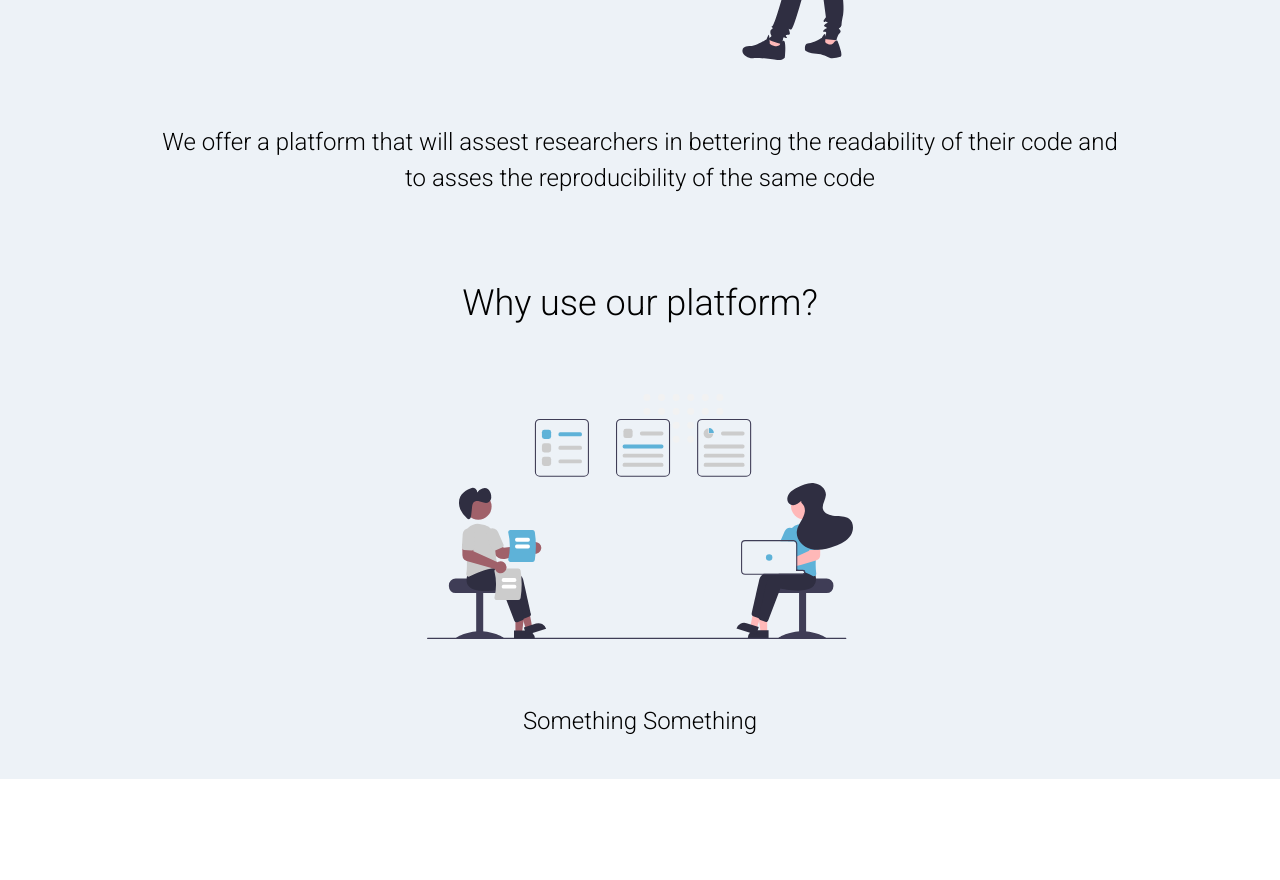
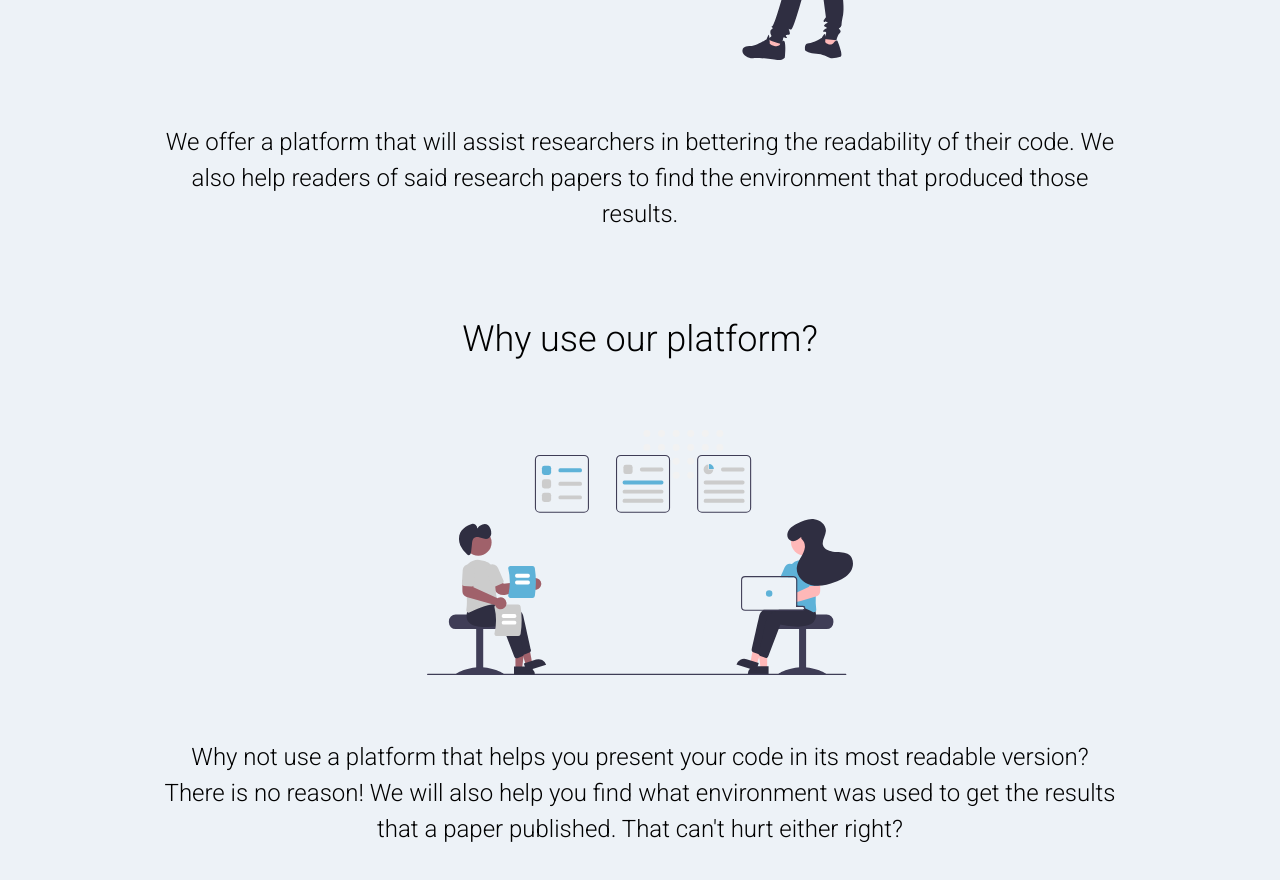
Before and after one commit to BostonUniversitySeniorDesign/21-05-Re3, a React (Create React App) app in the folder re3-client/: page / in a window 1280 px wide. Shown: the part 1220-2100 px from the top of the page. Before the commit the page ends 1999 px from the top, so only its background shows below. Built offline with nearby package versions, Linux system fonts and the light colour scheme; no server answers.

Commit message:
very small tweaks here and there

```diff
--- /dev/null
+++ b/re3-client/src/components/Transition.js
@@ -0,0 +1,24 @@
+import React from 'react';
+import Header from '../components/RatingHeader';
+import thinking from '../assets/img/undraw_thought_process_67my.svg'
+
+const Transition = () => {
+    return (
+        <div className="w-full min-h-screen bg-gray-200 flex flex-col items-center justify-start">
+            <Header />
+            <div className="self-start text-4xl text-black flex text-left font-hairline font-roboto py-4 px-10">
+                Thank you for answering..
+            </div>
+            <div className="self-start text-3xl text-black flex text-left font-hairline font-roboto py-6 px-10">
+                    We will ask you to rate code snippets in a few seconds..
+            </div>
+            <img
+                alt="thinking"
+                src={thinking}
+                className="w-1/2 h-2/3 p-8" />
+
+        </div>
+    );
+};
+
+export default Transition;
--- a/re3-client/src/pages/HomePage.js
+++ b/re3-client/src/pages/HomePage.js
@@ -8,9 +8,8 @@ import thirdPic from '../assets/img/undraw_Meeting_re_i53h.svg';
 const HomePage = () => {
   return (
     <div>
+      <div className=" flex flex-col justify-center items-center bg-gray-200">
       <Header />
-
-      <div className=" flex flex-col justify-center items-center bg-gray-200">
         <img
           alt="firstPic"
           src={firstPic}
@@ -37,9 +36,8 @@ const HomePage = () => {
           className="w-1/3 full justify-center items-center my-6"
         />
         <div className="text-2xl text-black text-center flex font-roboto font-hairline my-10 mx-40">
-          We offer a platform that will assest researchers in bettering the
-          readability of their code and to asses the reproducibility of the same
-          code
+          We offer a platform that will assist researchers in bettering the
+          readability of their code. We also help readers of said research papers to find the environment that produced those results.
         </div>
 
         <div className="text-4xl text-black text-center flex font-roboto font-hairline my-10">
@@ -50,8 +48,9 @@ const HomePage = () => {
           src={thirdPic}
           className="w-1/3 full justify-center items-center my-6"
         />
-        <div className="text-2xl text-black text-center flex font-roboto font-hairline my-10 mx-40">
-          Something Something
+        <div className="text-2xl text-black text-center flex font-roboto font-hairline mx-40 my-10">
+          Why not use a platform that helps you present your code in its most readable version? There is no reason!
+          We will also help you find what environment was used to get the results that a paper published. That can't hurt either right?
         </div>
       </div>
 
--- a/re3-client/src/pages/Rating.js
+++ b/re3-client/src/pages/Rating.js
@@ -2,7 +2,7 @@ import React, { useState, useContext, useEffect } from 'react';
 import RatingNumberButton from '../components/RatingNumberButton';
 import TestDisplayFile from '../components/TestDisplayFile';
 import Header from '../components/RatingHeader';
-import HappyFace from '../assets/img/undraw_feeling_happy_jymo.svg';
+import HappyFace from '../assets/img/undraw_joyride_hnno.svg';
 import SadFace from '../assets/img/undraw_feeling_blue_4b7q.svg';
 import { FirebaseContext } from '../firebase';
 
@@ -29,7 +29,7 @@ const Rating = () => {
   return (
     <div className="w-full min-h-screen bg-gray-200 flex flex-col items-center justify-start">
       <Header />
-      <div className="self-start text-4xl text-black flex text-left font-hairline font-roboto py-6 px-10">
+      <div className="self-center text-4xl text-black flex text-left font-hairline font-roboto py-6 px-10">
         How would you rate the readability of this code?
       </div>
       <TestDisplayFile snippet={fileContents} />
@@ -45,7 +45,7 @@ const Rating = () => {
         <RatingNumberButton submit={submit}>8</RatingNumberButton>
         <RatingNumberButton submit={submit}>9</RatingNumberButton>
         <RatingNumberButton submit={submit}>10</RatingNumberButton>
-        <img alt="HappyFace" src={HappyFace} className="w-1/6 p-4" />
+        <img alt="HappyFace" src={HappyFace} className="w-1/5 p-4" />
       </div>
     </div>
   );
```
Also changed, not shown: re3-client/src/assets/img/undraw_joyride_hnno.svg (added).
